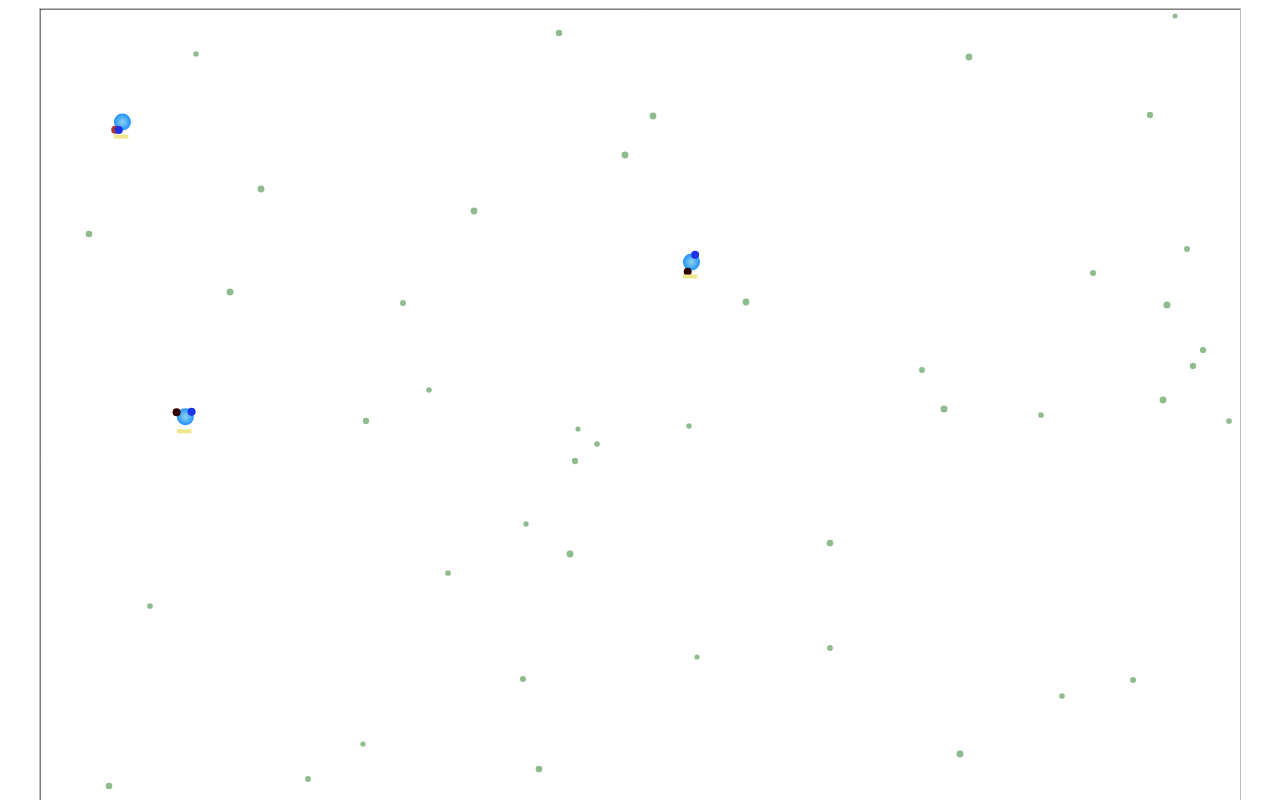
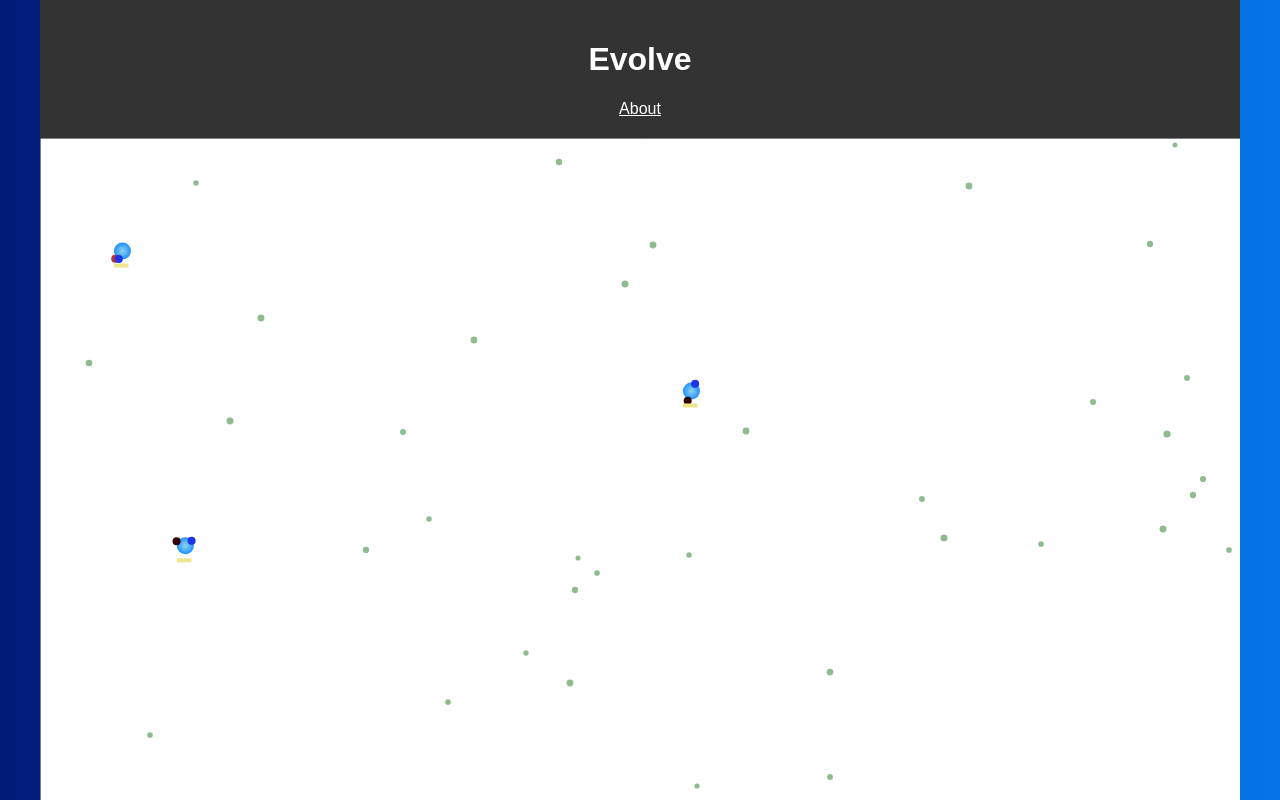
Before and after one commit to xillonz/evolve, a plain HTML site: page index.html in a window 1280 px wide. Shown: the top 800 px of the page. Drawn offline with nearby package versions, Linux system fonts and the light colour scheme.

Commit message:
Updated UI, added cost to mouth size

```diff
--- /dev/null
+++ b/assets/main.css
@@ -0,0 +1,41 @@
+html, body{
+    padding:0;
+    margin: 0;
+    font-family: 'Arial';
+    background: #0575E6;  /* fallback for old browsers */
+    background: -webkit-linear-gradient(to right, #021B79, #0575E6);  /* Chrome 10-25, Safari 5.1-6 */
+    background: linear-gradient(to right, #021B79, #0575E6); /* W3C, IE 10+/ Edge, Firefox 16+, Chrome 26+, Opera 12+, Safari 7+ */
+    color: #DDD;
+}
+
+#container{
+    width: 1200px;
+    text-align: center;
+    margin: 0 auto;
+    background: #fff;
+    color: #333;
+}
+
+#world{
+    /* border: solid 1px #bbb; */
+}
+
+header{
+    padding: 20px;
+    background: #333;
+    color: #fff;
+}
+
+header a{
+    color: #fff;
+}
+
+#info{
+    padding: 40px;
+    text-align: left;
+}
+
+#creature-info{
+    text-align: left;
+    margin: 20px 0;
+}
--- a/index.html
+++ b/index.html
@@ -6,26 +6,19 @@
     <meta http-equiv="X-UA-Compatible" content="ie=edge">
     <script src="https://ajax.googleapis.com/ajax/libs/jquery/3.3.1/jquery.min.js"></script>
     <title>Evolve</title>
-    <style>
-        #container{
-            text-align: center;
-        }
-
-        #world{
-            border: solid 1px #bbb;
-        }
-
-        #creature-info{
-            text-align: left;
-            font-family: 'Arial';
-        }
-    </style>
+    <link rel="stylesheet" href="assets/main.css">
 </head>
 <body>
     <div id="container">
+        <header>
+            <h1>Evolve</h1>
+            <a href="#about">About</a>
+        </header>
+
         <canvas id="world">
             Your browser does not support canvas. Please try again with a different browser.
         </canvas>
+        <div id="info">
             <div>
                 <strong>FPS:</strong>
                 <div id="fps"></div>
@@ -46,6 +39,19 @@
                 <strong>Creature Count</strong>
                 <div id="total-creatures"></div>
                 <div id="inheritable-average"></div>
+            </div>
+
+            <div id="about">
+                A simulation of basic evolutionary processes using Javascript Canvas. Agents have survival and breeding requirements. On succesful breeding, a clone is produced with each agent property having a chance of mutating by a small amount. This creates an environment in which the more succesful agents can evolve to better suit the environment.
+
+                All agent behavior is run through a neural network. Inputs are collected through sensory "organs", outputs are mapped to behavioral organs such as mouths for eating, or tails for locomotion. The neural network can also mutate between generations, allowing the agents to learn behavior to be more succesfull.
+
+                The network is automatically extensible, allowing generations to grow or lose organs while maintaining previous generations learned behavior.
+
+                The organ system follows a clear OOP approach, allowing easy creation of new mutatable organs with specialised behavior. The genetic algorithm that wraps the system naturally includes additional organ behavior. This makes it very easy to create complex creatures with complex behavior.
+
+                All agents follow the same rules, evolved behavior such as predation, and fight/flight is all organic.
+            </div>
         </div>
     </div>
 
--- a/models/life/parts/consumption/Mouth.js
+++ b/models/life/parts/consumption/Mouth.js
@@ -59,7 +59,7 @@ class Mouth extends Part{
                     }
                 }
 
-                this.creature.energy -= 5; // Cost to biting
+                this.creature.energy -= this.radius; // Cost to biting
             }
 
             this.open = false;
@@ -72,7 +72,7 @@ class Mouth extends Part{
         }else{ // Open mouth
 
             if(!this.open){
-                this.creature.energy -= 5; // Cost to opening mouth
+                this.creature.energy -= this.radius; // Cost to opening mouth
             }
 
             this.open = true;
--- a/models/life/parts/motility/Tail.js
+++ b/models/life/parts/motility/Tail.js
@@ -1,6 +1,6 @@
 const energyDrainFactor = 0.0002; // Factor by how much energy is drained per draw - could be tail efficiency somehow
 
-// TODO: make movement in direction of tail location relative to creature centre
+// TODO: make movement in direction of tail location relative to creature centre (maybe just set initial creature direction based on tail location?)
 
 class Tail extends Part{
     static mutationChance() { return 1; }
--- a/services/environment.js
+++ b/services/environment.js
@@ -14,6 +14,7 @@ var Environment = {
     },
 
     draw: function(){
+        this.drawBackground();
         this.drawEdges();
 
         for(var id in this.nutrients){
@@ -23,6 +24,11 @@ var Environment = {
         for(var id in this.toxins){
             this.drawToxin(this.toxins[id]);
         }
+    },
+
+    drawBackground: function(){
+        ctx.fillStyle = "#FFF";
+        ctx.fillRect(0, 0, this.width, this.height);
     },
 
     drawEdges: function(){
```
Lines whose indentation alone changed are shown as unchanged.
